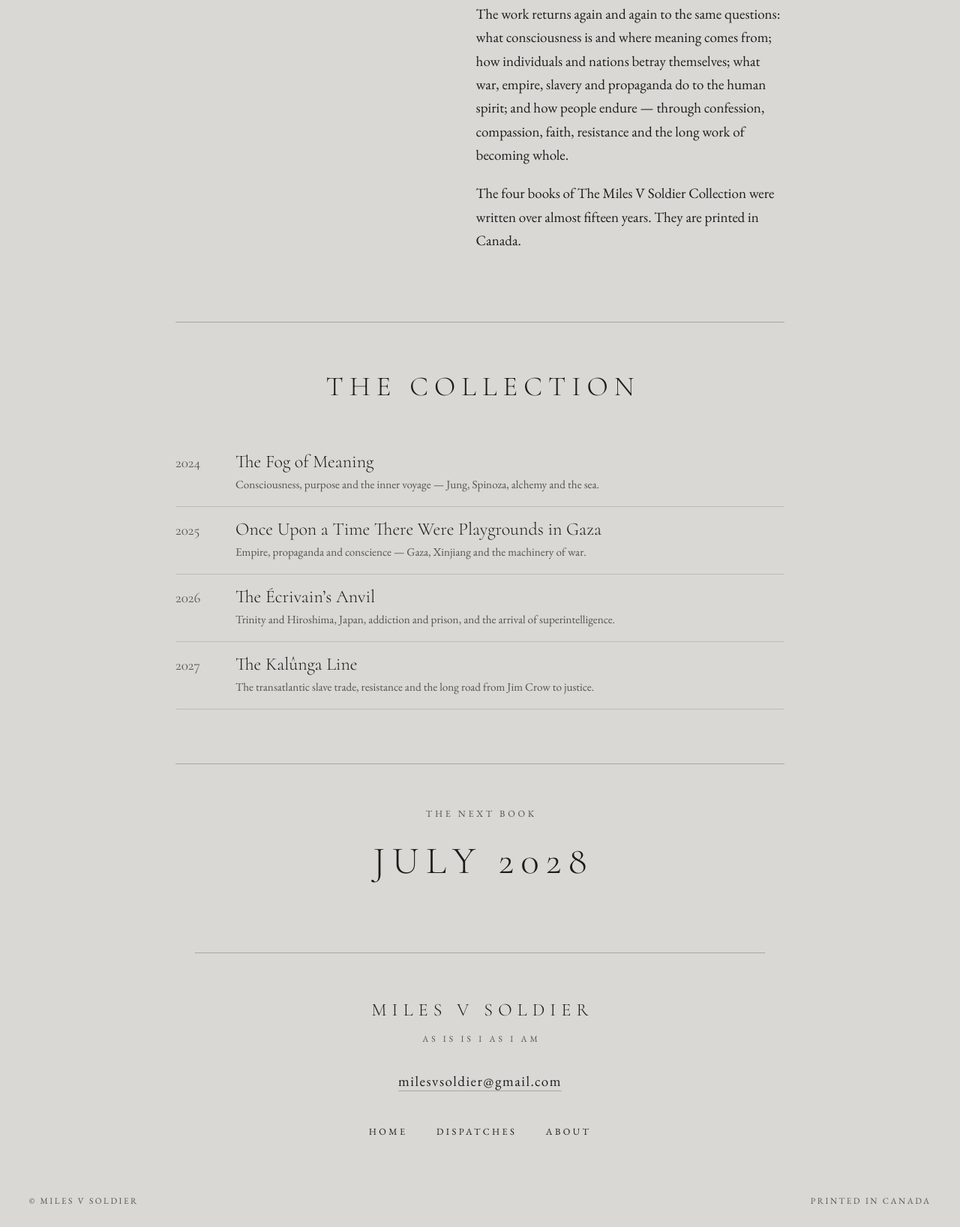
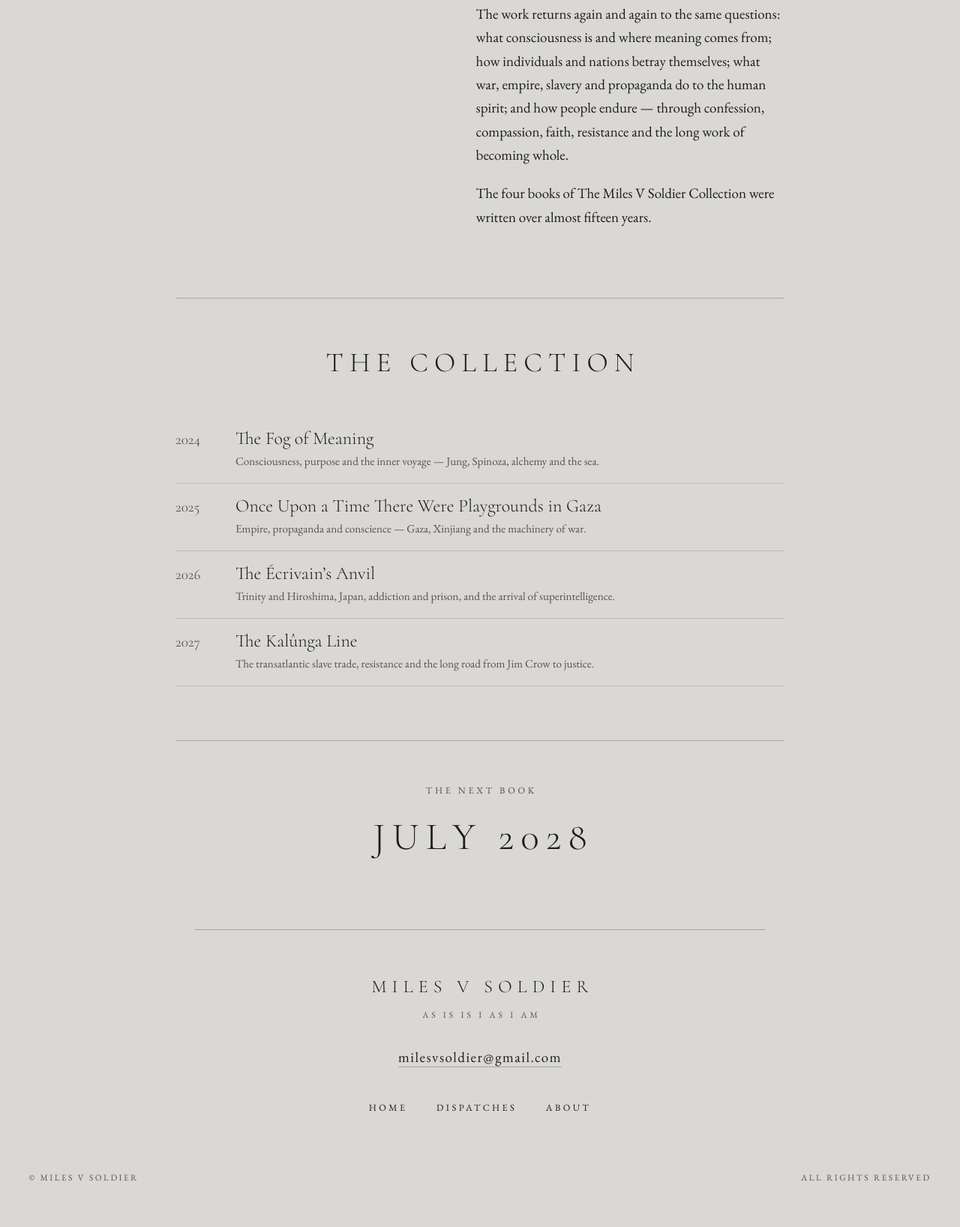
Before and after one commit to milesvsoldier/milesvsoldier.github.io, a plain HTML site: page about.html in a window 1280 px wide. Shown: the part 817-2453 px from the top of the page at 75% size. After the commit the page ends 2422 px from the top, so only its background shows below. Drawn offline with nearby package versions, Linux system fonts and the light colour scheme.

Commit message:
Add files via upload

```diff
--- a/about.html
+++ b/about.html
@@ -72,7 +72,7 @@
 <p>Miles V Soldier writes dispatches — short, compressed pieces that sit somewhere between poetry, philosophy and reportage. Each line stands alone on its own page, set in capitals, so that every sentence has to carry its full weight before the reader turns to the next.</p>
 <p>The language is deliberately dense. Terms from physics, neuroscience, psychology, navigation, military doctrine, law and finance collide with Latin, Japanese, Irish, Arabic, Hebrew and Igbo, and with the vocabulary of alchemy and the sea. A single dispatch can move from Spinoza to the ocean floor, from a sumo ring to a prison cell, from Hiroshima to the New Mexico desert. Each book closes with a full glossary, with sources for its historical and scientific references, so the reader can follow any thread as far as they wish.</p>
 <p>The work returns again and again to the same questions: what consciousness is and where meaning comes from; how individuals and nations betray themselves; what war, empire, slavery and propaganda do to the human spirit; and how people endure — through confession, compassion, faith, resistance and the long work of becoming whole.</p>
-<p>The four books of The Miles V Soldier Collection were written over almost fifteen years. They are printed in Canada.</p>
+<p>The four books of The Miles V Soldier Collection were written over almost fifteen years.</p>
 </div>
 </section>
 <section class="books"><h2>THE COLLECTION</h2><ul><li><span class="y">2024</span><div><h3><a href="/dispatches.html#fog-of-meaning">The Fog of Meaning</a></h3><p>Consciousness, purpose and the inner voyage — Jung, Spinoza, alchemy and the sea.</p></div></li><li><span class="y">2025</span><div><h3><a href="/dispatches.html#playgrounds-in-gaza">Once Upon a Time There Were Playgrounds in Gaza</a></h3><p>Empire, propaganda and conscience — Gaza, Xinjiang and the machinery of war.</p></div></li><li><span class="y">2026</span><div><h3><a href="/dispatches.html#ecrivains-anvil">The Écrivain’s Anvil</a></h3><p>Trinity and Hiroshima, Japan, addiction and prison, and the arrival of superintelligence.</p></div></li><li><span class="y">2027</span><div><h3><a href="/dispatches.html#kalunga-line">The Kalûnga Line</a></h3><p>The transatlantic slave trade, resistance and the long road from Jim Crow to justice.</p></div></li></ul></section>
@@ -83,7 +83,7 @@
   <p class="motto2">AS IS IS I AS I AM</p>
   <p><a class="mail" href="mailto:milesvsoldier@gmail.com">milesvsoldier@gmail.com</a></p>
   <nav class="fnav"><a href="/">HOME</a><a href="/dispatches.html">DISPATCHES</a><a href="/about.html">ABOUT</a></nav>
-  <div class="baseline"><span>© MILES V SOLDIER</span><span>PRINTED IN CANADA</span></div>
+  <div class="baseline"><span>© MILES V SOLDIER</span><span>ALL RIGHTS RESERVED</span></div>
 </footer>
 </body>
 </html>
```
Also changed, not shown: dispatches.html (+1 -1 lines), index.html (+2 -2 lines).
